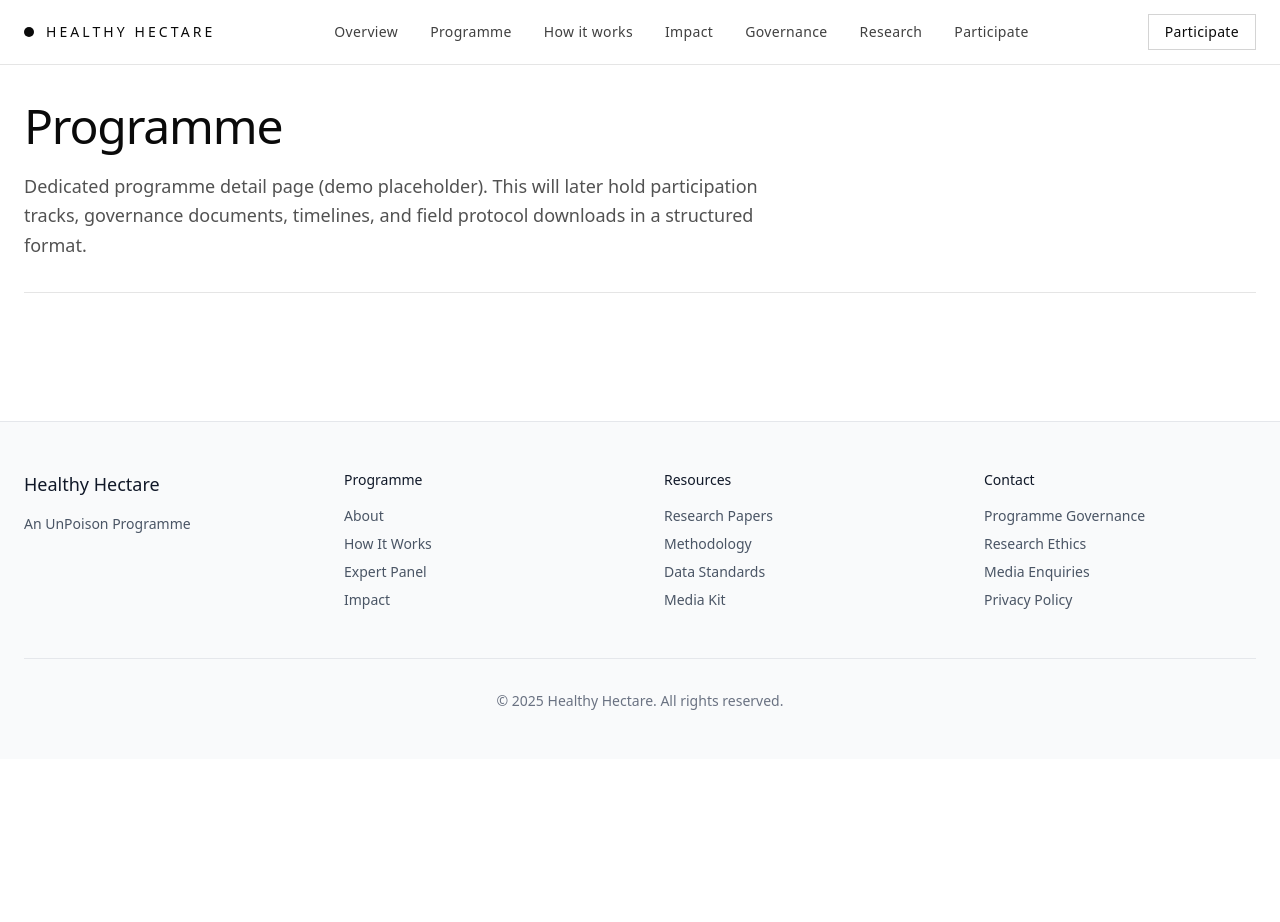
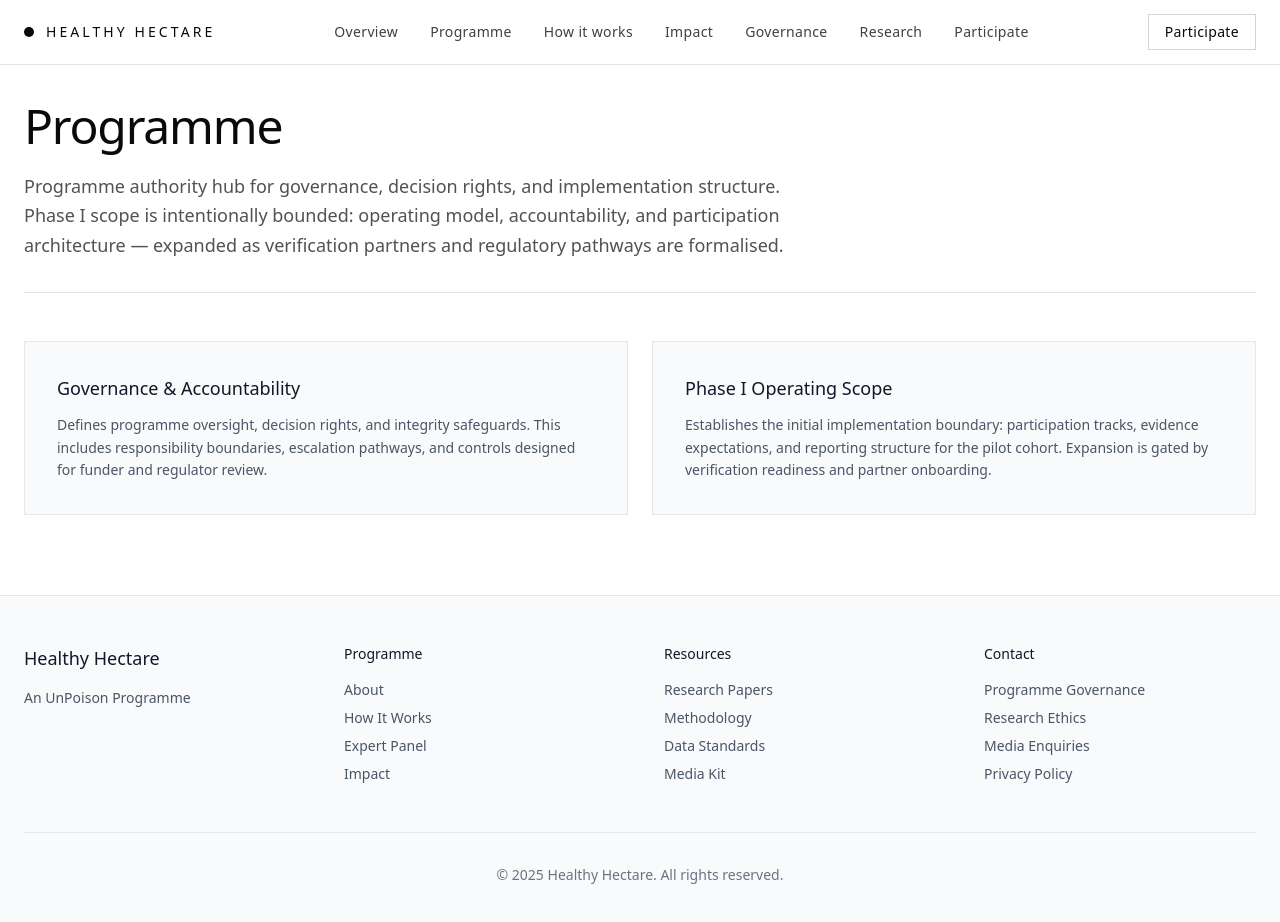
Before and after one commit to Krimchanski/healthy-hectare-demo, a React (Vite) app: page /programme in a window 1280 px wide. Shown: the top 922 px of the page. Before the commit the page ends 800 px from the top, so only its background shows below. Built offline with nearby package versions, Linux system fonts and the light colour scheme.

Commit message:
B8: convert Programme page from placeholder to Phase I authority hub

```diff
--- a/src/pages/Programme.jsx
+++ b/src/pages/Programme.jsx
@@ -5,10 +5,32 @@ export default function Programme() {
     return (
         <PageShell
             title="Programme"
-            subtitle="Dedicated programme detail page (demo placeholder). This will later hold participation tracks, governance documents, timelines, and field protocol downloads in a structured format."
+            subtitle="Programme authority hub for governance, decision rights, and implementation structure. Phase I scope is intentionally bounded: operating model, accountability, and participation architecture — expanded as verification partners and regulatory pathways are formalised."
             maxWidthClass="max-w-7xl"
         >
-            {/* Page content goes here. For now, the header carries the placeholder copy. */}
+            <div className="grid md:grid-cols-2 gap-6">
+                <div className="bg-gray-50 p-8 border border-gray-200">
+                    <h4 className="text-lg font-medium text-gray-900 mb-3">
+                        Governance & Accountability
+                    </h4>
+                    <p className="text-sm text-gray-600 leading-relaxed">
+                        Defines programme oversight, decision rights, and integrity safeguards.
+                        This includes responsibility boundaries, escalation pathways, and controls
+                        designed for funder and regulator review.
+                    </p>
+                </div>
+
+                <div className="bg-gray-50 p-8 border border-gray-200">
+                    <h4 className="text-lg font-medium text-gray-900 mb-3">
+                        Phase I Operating Scope
+                    </h4>
+                    <p className="text-sm text-gray-600 leading-relaxed">
+                        Establishes the initial implementation boundary: participation tracks,
+                        evidence expectations, and reporting structure for the pilot cohort.
+                        Expansion is gated by verification readiness and partner onboarding.
+                    </p>
+                </div>
+            </div>
         </PageShell>
     );
 }
```
